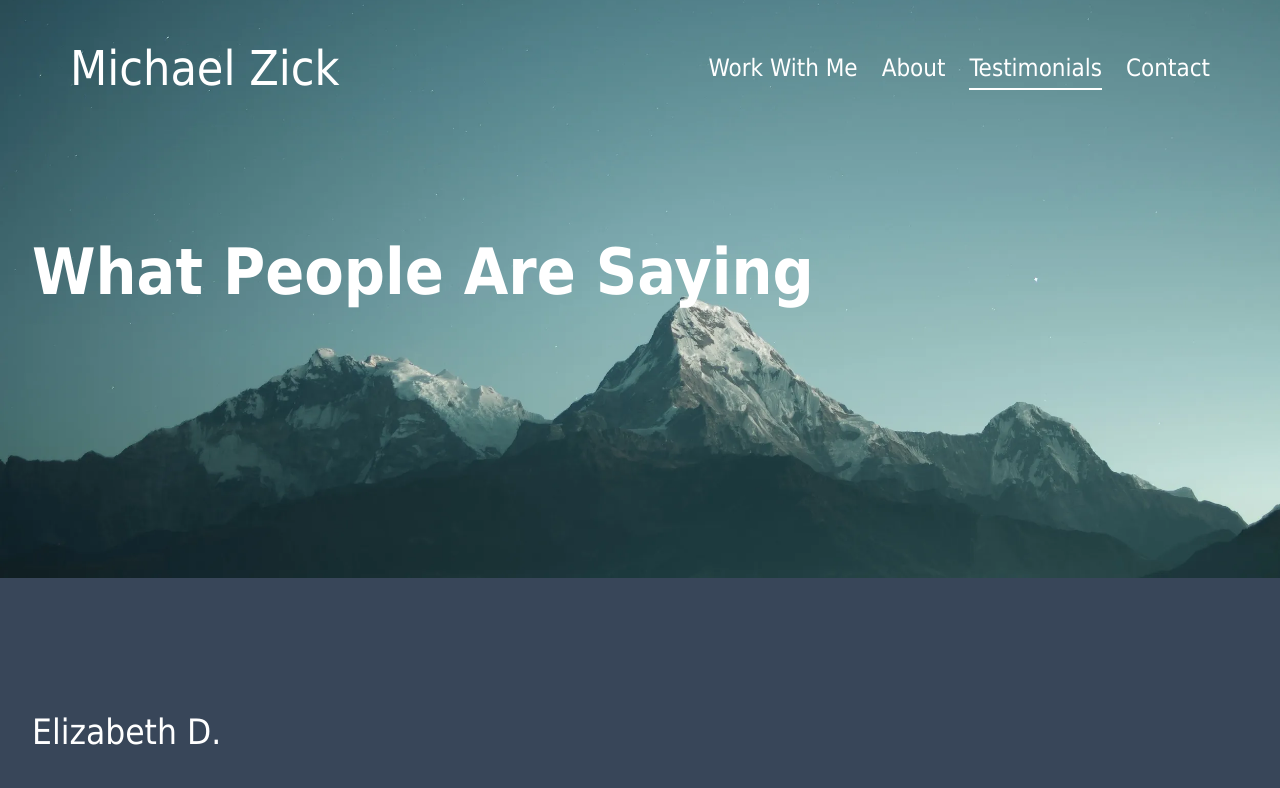
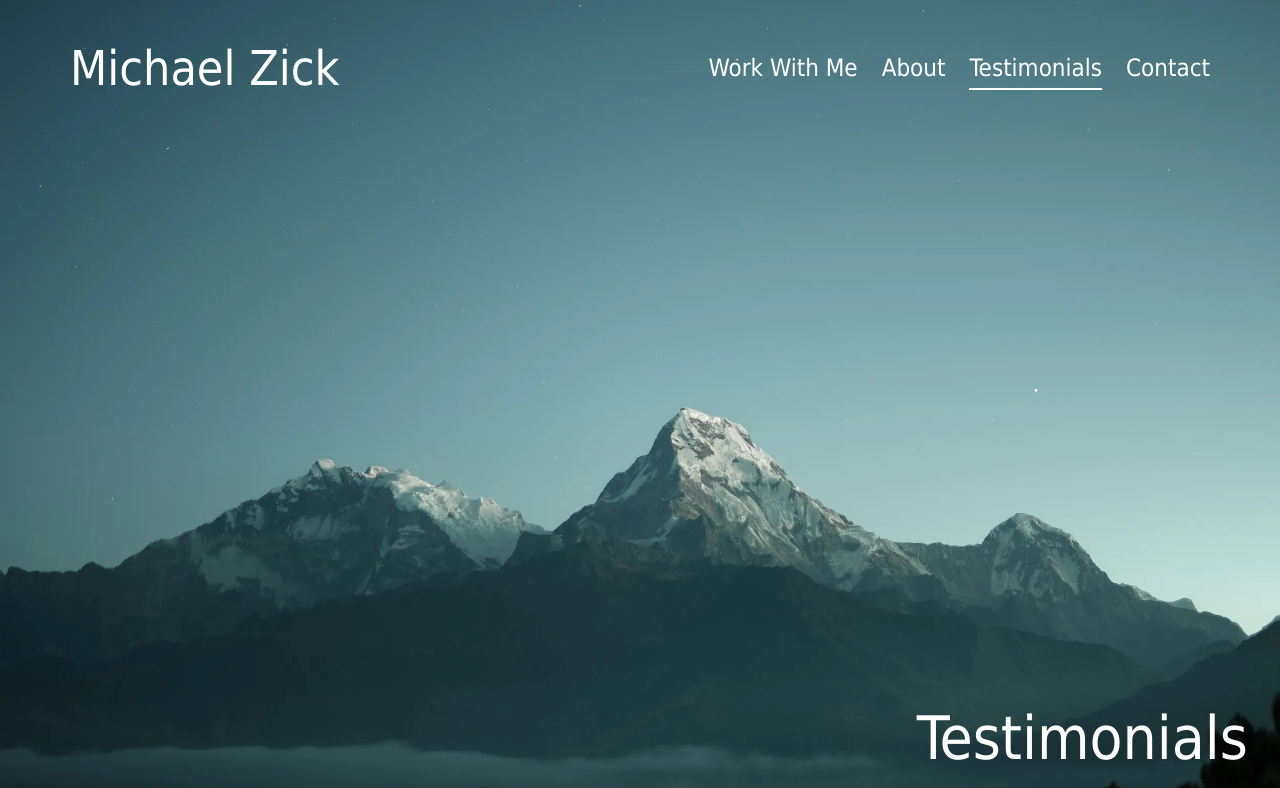
Before and after one commit to michaelzick/michaelzick.com, a Next.js app: page /testimonials in a window 1280 px wide. Shown: the top 788 px of the page. Built offline with nearby package versions, Linux system fonts and the light colour scheme.

Commit message:
added favicon; made all page heros like homepage

```diff
--- a/app/about/page.tsx
+++ b/app/about/page.tsx
@@ -31,19 +31,11 @@ export default function About() {
   return (
     <div className="flex flex-col">
       <section
-        className="relative text-white px-6 md:px-8 pt-40 md:pt-56 pb-24 md:pb-32 bg-center bg-cover md:min-h-[578px]"
-        style={{
-          backgroundImage:
-            "url('/img/dark_mountains_2500.webp')"
-        }}
+        className="relative h-screen flex items-end text-white"
+        style={{ backgroundImage: "url('/img/dark_mountains_2500.webp')", backgroundSize: 'cover', backgroundPosition: 'center' }}
       >
-        <div className="max-w-[1400px] mx-auto">
-          <h1 className="text-[64px] font-semibold mb-6">About</h1>
-          <h3 className="text-[35px] font-light max-w-[900px]">
-            “Mental health is a commitment to reality at all costs.”
-            <br />
-            — M. Scott Peck
-          </h3>
+        <div className="relative w-full max-w-[1400px] mx-auto p-8">
+          <h2 className="text-4xl md:text-6xl text-right">About</h2>
         </div>
       </section>
 
--- a/app/contact/ContactContent.tsx
+++ b/app/contact/ContactContent.tsx
@@ -11,7 +11,7 @@ export default function ContactContent() {
   return (
     <div className="flex flex-col">
       <section
-        className="bg-default-grey text-white px-6 md:px-8 pt-40 md:pt-56 pb-24 md:pb-32"
+        className="bg-default-grey h-screen text-white px-6 md:px-8 pt-40 md:pt-56 pb-24 md:pb-32"
         style={{
           backgroundImage: "url('/img/lake_reflection_2500.webp')",
         }}
--- a/app/page.tsx
+++ b/app/page.tsx
@@ -1,5 +1,3 @@
-import Image from 'next/image'
-import Link from 'next/link'
 import type { Metadata } from 'next'
 
 export const metadata: Metadata = {
--- a/app/testimonials/page.tsx
+++ b/app/testimonials/page.tsx
@@ -31,14 +31,11 @@ export default function Testimonials() {
   return (
     <div className="flex flex-col">
       <section
-        className="relative text-white px-6 md:px-8 pt-40 md:pt-56 pb-24 md:pb-32 bg-center bg-cover md:min-h-[578px]"
-        style={{
-          backgroundImage:
-            "url('/img/mountains_2500.webp')",
-        }}
+        className="relative h-screen flex items-end text-white"
+        style={{ backgroundImage: "url('/img/mountains_2500.webp')", backgroundSize: 'cover', backgroundPosition: 'center' }}
       >
-        <div className="max-w-[1400px] mx-auto">
-          <h1 className="text-[64px] font-semibold mb-6">What People Are Saying</h1>
+        <div className="relative w-full max-w-[1400px] mx-auto p-8">
+          <h2 className="text-4xl md:text-6xl text-right">Testimonials</h2>
         </div>
       </section>
 
--- a/app/work-with-me/page.tsx
+++ b/app/work-with-me/page.tsx
@@ -1,4 +1,4 @@
-import type { Metadata } from 'next'
+import type { Metadata } from 'next';
 
 export const metadata: Metadata = {
   title: 'Michael Zick | Work With Me',
@@ -25,26 +25,18 @@ export const metadata: Metadata = {
       'Explore coaching programs with Michael Zick to achieve peak performance and lasting change.',
     images: ['https://www.michaelzick.com/img/ocean_2500.webp'],
   },
-}
+};
 
 export default function WorkWithMe() {
   return (
     <div className="flex flex-col">
       <section
-        className="relative text-white px-6 md:px-8 pt-40 md:pt-56 pb-24 md:pb-32 bg-center bg-cover md:min-h-[578px]"
-        style={{
-          backgroundImage:
-            "url('/img/ocean_2500.webp')",
-        }}
+        className="relative h-screen flex items-end text-white"
+        style={{ backgroundImage: "url('/img/ocean_2500.webp')", backgroundSize: 'cover', backgroundPosition: 'center' }}
       >
         <div className="absolute inset-0 bg-black/30" />
-        <div className="relative max-w-[1400px] mx-auto">
-          <h1 className="text-[64px] font-semibold mb-6">Work With Me</h1>
-          <h3 className="text-[35px] font-light max-w-[900px]">
-            “You can&apos;t go back and change the beginning, but you can start where you are and change the ending.”
-            <br />
-            — C.S. Lewis
-          </h3>
+        <div className="relative w-full max-w-[1400px] mx-auto p-8">
+          <h2 className="text-4xl md:text-6xl text-right">Work With Me</h2>
         </div>
       </section>
       <section className="px-6 md:px-8 py-24 md:py-32 bg-[rgb(var(--light-grey))] text-default-grey">
@@ -76,5 +68,5 @@ export default function WorkWithMe() {
         </div>
       </section>
     </div>
-  )
+  );
 }
--- a/components/NavBar.tsx
+++ b/components/NavBar.tsx
@@ -107,7 +107,7 @@ export default function NavBar() {
         </div>
       </nav>
         <div
-          className={`fixed inset-0 h-screen bg-white text-default-grey z-40 hidden max-[929px]:flex flex-col items-end justify-start pt-24 space-y-6 p-8 transform transition-transform duration-300 ${
+          className={`fixed inset-0 h-screen bg-white text-default-grey z-40 hidden max-[929px]:flex flex-col items-end justify-start pt-32 space-y-6 p-8 transform transition-transform duration-300 ${
             menuOpen ? 'translate-x-0' : 'translate-x-full pointer-events-none'
           }`}
         >
```
Also changed, not shown: 1 other file (tests, documents, lock files or other folders).
